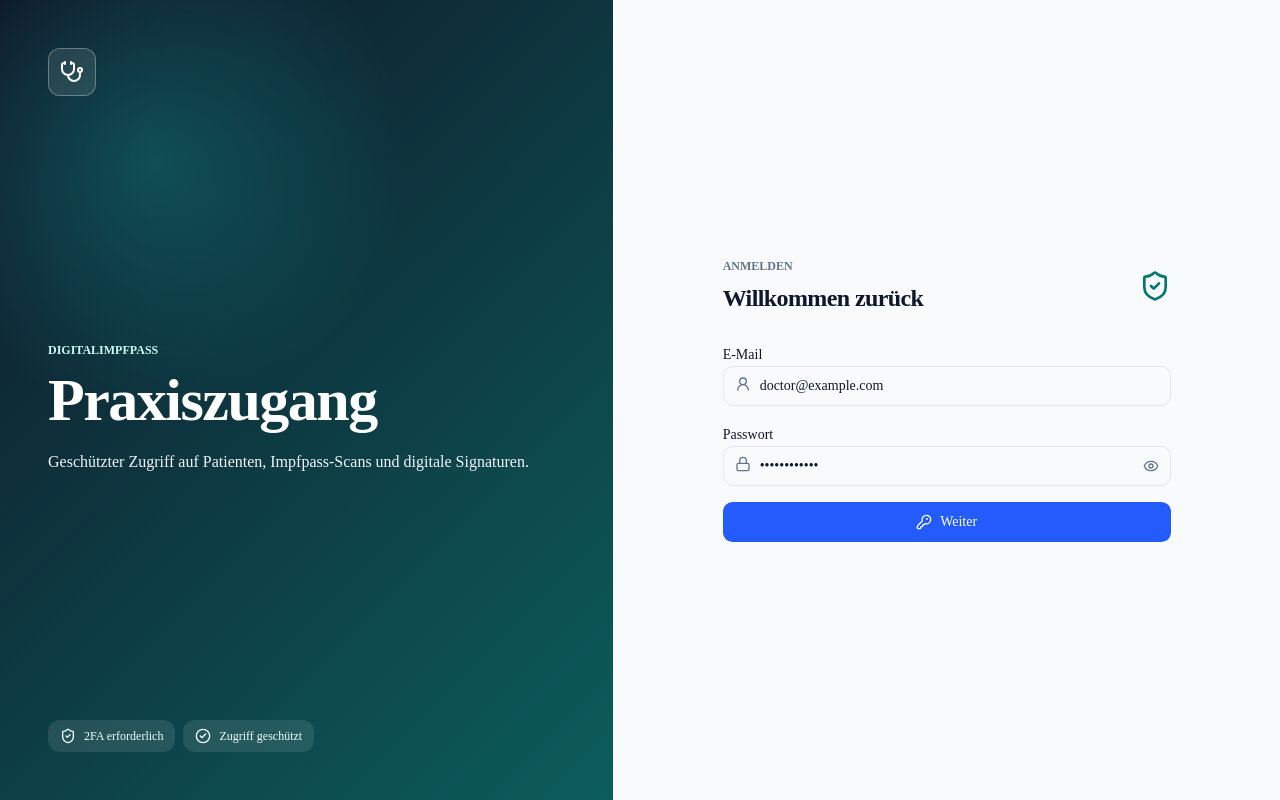
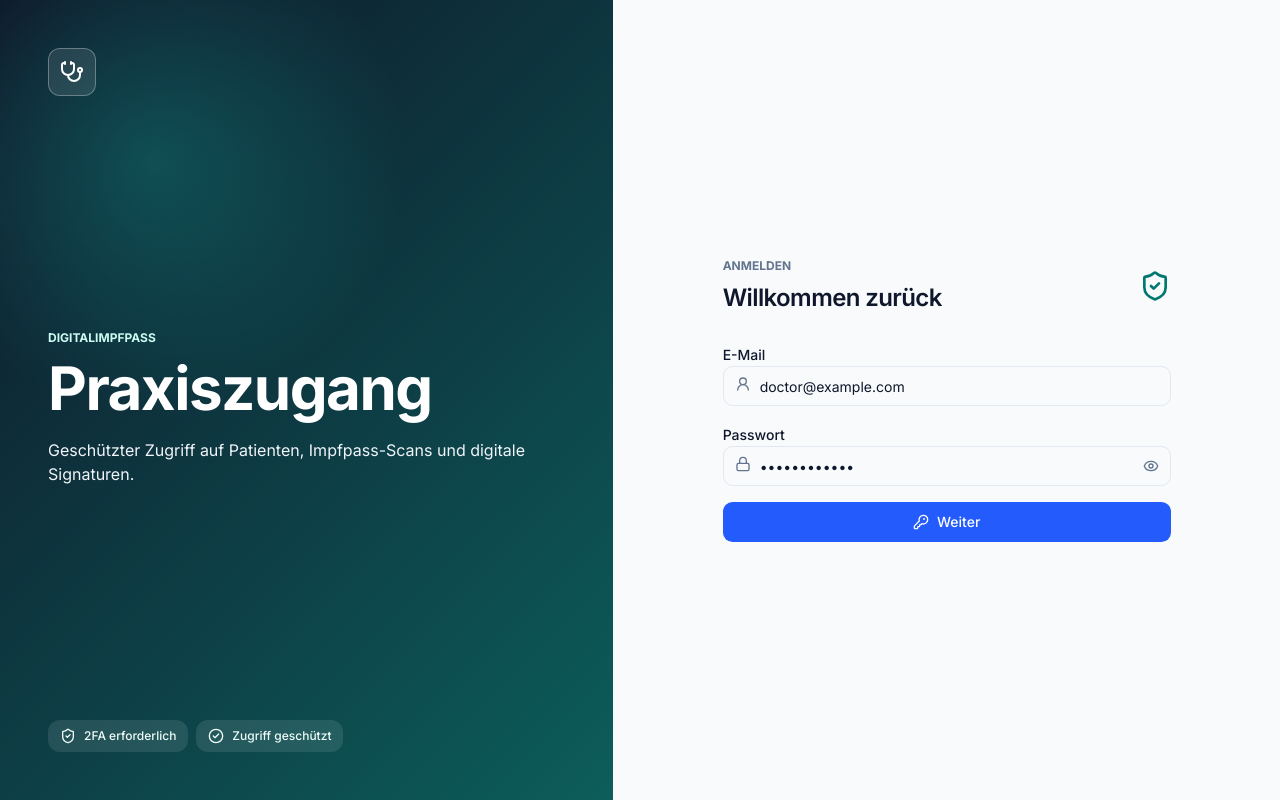
Before and after one commit to leopoldj4/digitaler_impfpass, a Next.js app in the folder impfpass-app/frontend-next/: page /login in a window 1280 px wide. Built offline with nearby package versions, Linux system fonts and the light colour scheme.

Commit message:
font-> inter

```diff
--- a/impfpass-app/frontend-next/src/app/layout.tsx
+++ b/impfpass-app/frontend-next/src/app/layout.tsx
@@ -1,7 +1,14 @@
 import type { Metadata } from "next";
+import { Inter } from "next/font/google";
 import "./globals.css";
 import { Providers } from "@/components/layout/Providers";
 import { AppShell } from "@/components/layout/AppShell";
+
+const inter = Inter({
+  subsets: ["latin"],
+  variable: "--font-sans",
+  display: "swap",
+});
 
 export const metadata: Metadata = {
   title: "DigitalImpfpass — Praxissoftware",
@@ -14,7 +21,7 @@ export default function RootLayout({
   children: React.ReactNode;
 }>) {
   return (
-    <html lang="de" className="h-full antialiased" suppressHydrationWarning>
+    <html lang="de" className={`${inter.variable} h-full antialiased`} suppressHydrationWarning>
       <body className="h-full">
         <Providers>
           <AppShell>{children}</AppShell>
```
